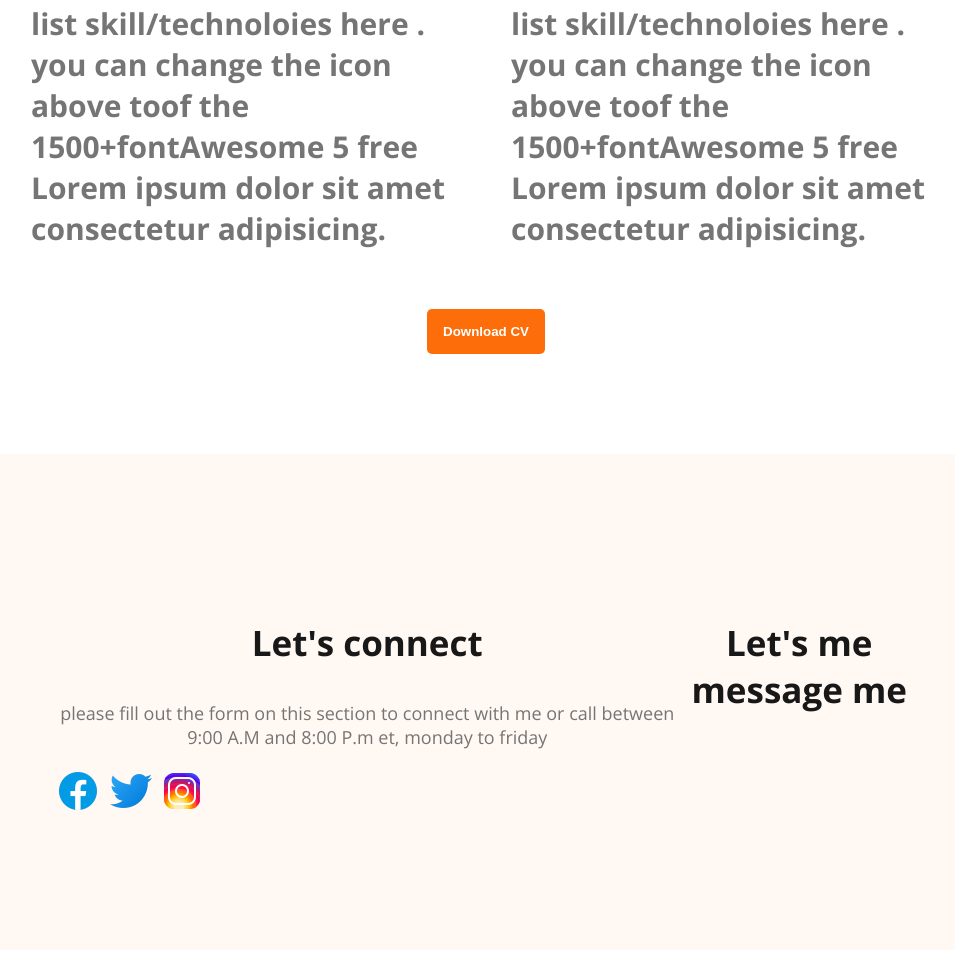
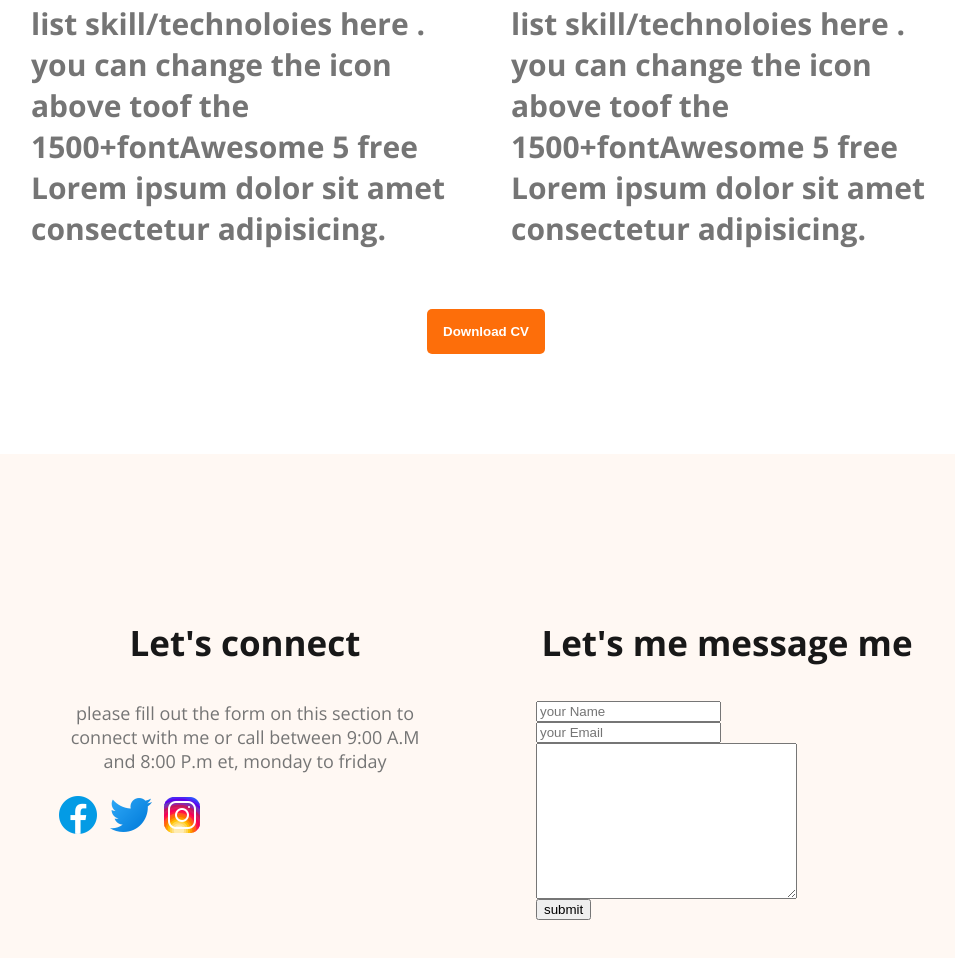
Before and after one commit to Md-shoriful/webdeveloper-protfolio, a plain HTML site: page index.html in a window 1280 px wide. Shown: the part 3452-4410 px from the top of the page, without its empty margins (154-1109 px from the left). Drawn offline with nearby package versions, Linux system fonts and the light colour scheme.

Commit message:
my footer commit

```diff
--- a/index.html
+++ b/index.html
@@ -164,6 +164,12 @@
     </div>
     <div class="footer-column">
        <h3 class="section-title">Let's me message me</h3>
+       <form action="" class="content">
+        <input type="text" name="" id="" placeholder="your Name">
+        <input type="email" name="" id="" placeholder="your Email ">
+        <textarea name="" id="" cols="30" rows="10"></textarea>
+        <input type="submit" value="submit">
+       </form>
     </div>
 
     </footer>
--- a/style.css
+++ b/style.css
@@ -163,8 +163,17 @@ main{
 /*footer*/
 footer{
     display:  flex;
-   background-color: #FFF8F3;
-   margin-top:100px ;
-   padding:130px 200px;
+    gap: 100px;
+    background-color: #FFF8F3;
+    margin-top:100px ;
+    padding:130px 200px;
 
 }
+.footer-column{
+    width: 50%;
+}
+.content input,textarea{
+
+    display: block;
+    margin-bottom: ;
+}
```
